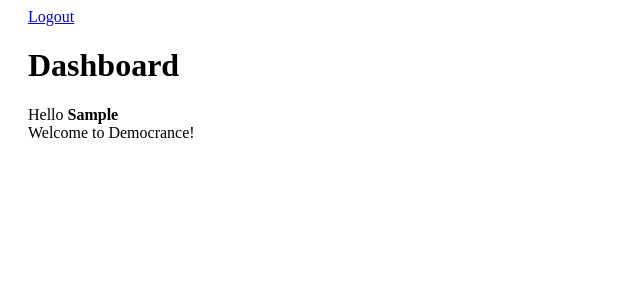
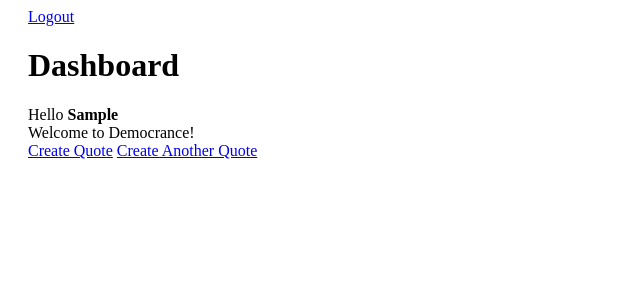
Before and after one commit to mukeshsahnis/democrance, a Django app: page / in a window 1280 px wide. Shown: the top 300 px of the page, without its empty margins (0-640 px from the left). Run offline with Django 4.2, Linux system fonts and the light colour scheme; the visitor is signed in with stand-in values (Sample User, id 1); data that the repository does not hold is empty.

Commit message:
Show all policy quote created by user on dash

```diff
--- a/api/templates/dashboard.html
+++ b/api/templates/dashboard.html
@@ -5,9 +5,7 @@
 
 {% block content %}
 <div>
-	{% if request.user.is_authenticated %}
 	<a href="{% url 'logout' %}">Logout</a>
-	{% endif %}
 </div>
 <div>
 	<h1>Dashboard</h1>
@@ -15,5 +13,33 @@
 	<div>
 		Welcome to Democrance!
 	</div>
+	{% for quote in quotes %}
+		<table>
+			<tbody>
+				<th>Type</th>
+				<th>Premium</th>
+				<th>Cover</th>
+				<th>State</th>
+			</tbody>
+			<tr>
+				<td>{{ quote.type }}</td>
+				<td>{{ quote.premium }}</td>
+				<td>{{ quote.cover }}</td>
+				<td>{{ quote.state }}</td>
+				{% if quote.state == 'bounded' %}
+				<td>
+					<form method="POST" action="{% url 'api:accept_quote' %}">
+						{% csrf_token %}
+						<input type="hidden" name="quote_id" value="{{ quote.id }}">
+						<input type="submit" value="Accept">
+					</form>
+				</td>
+				{% endif %}
+			</tr>
+		</table>
+	{% empty %}
+		<a href="{% url 'api:create_quote' %}">Create Quote</a>
+	{% endfor %}
+	<a href="{% url 'api:create_quote' %}">Create Another Quote</a>
 </div>
 {% endblock content %}
--- a/api/urls.py
+++ b/api/urls.py
@@ -11,5 +11,7 @@ urlpatterns = [
         name="create_customer",
     ),
     path("v1/quote/", views.quote, name="quote"),
+    path("v1/quote/create/", views.create_quote, name="create_quote"),
+    path("v1/quote/accept/", views.accept_quote, name="accept_quote"),
     path("dash/", views.dash, name="dash"),
 ]
--- a/templates/registration/login.html
+++ b/templates/registration/login.html
@@ -3,6 +3,7 @@
 {% block title %}Login{% endblock %}
 
 {% block content %}
+<h1>Login</h1>
 <form method="post" action="{% url 'login' %}">
 	{% csrf_token %}
 	{% include "parts/form.html" with form=form %}
```
